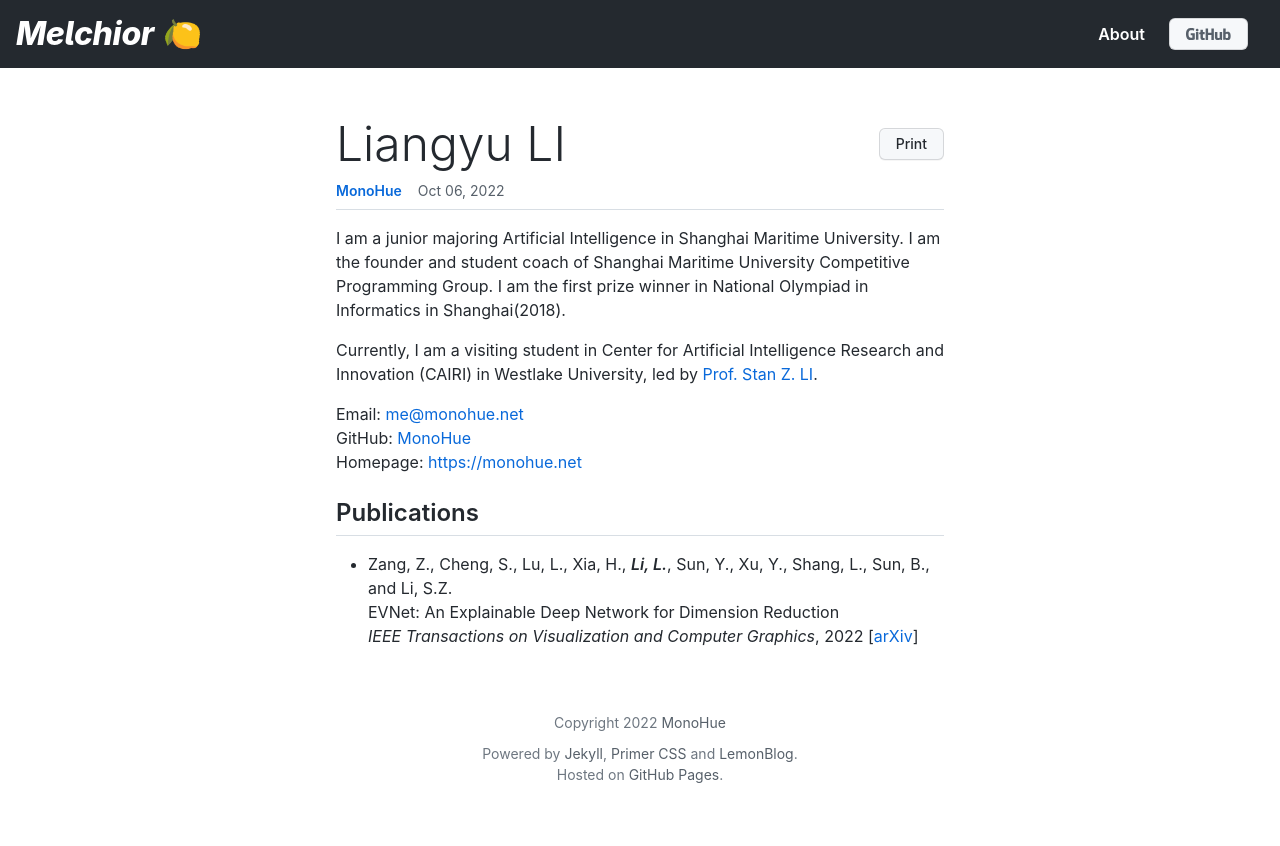
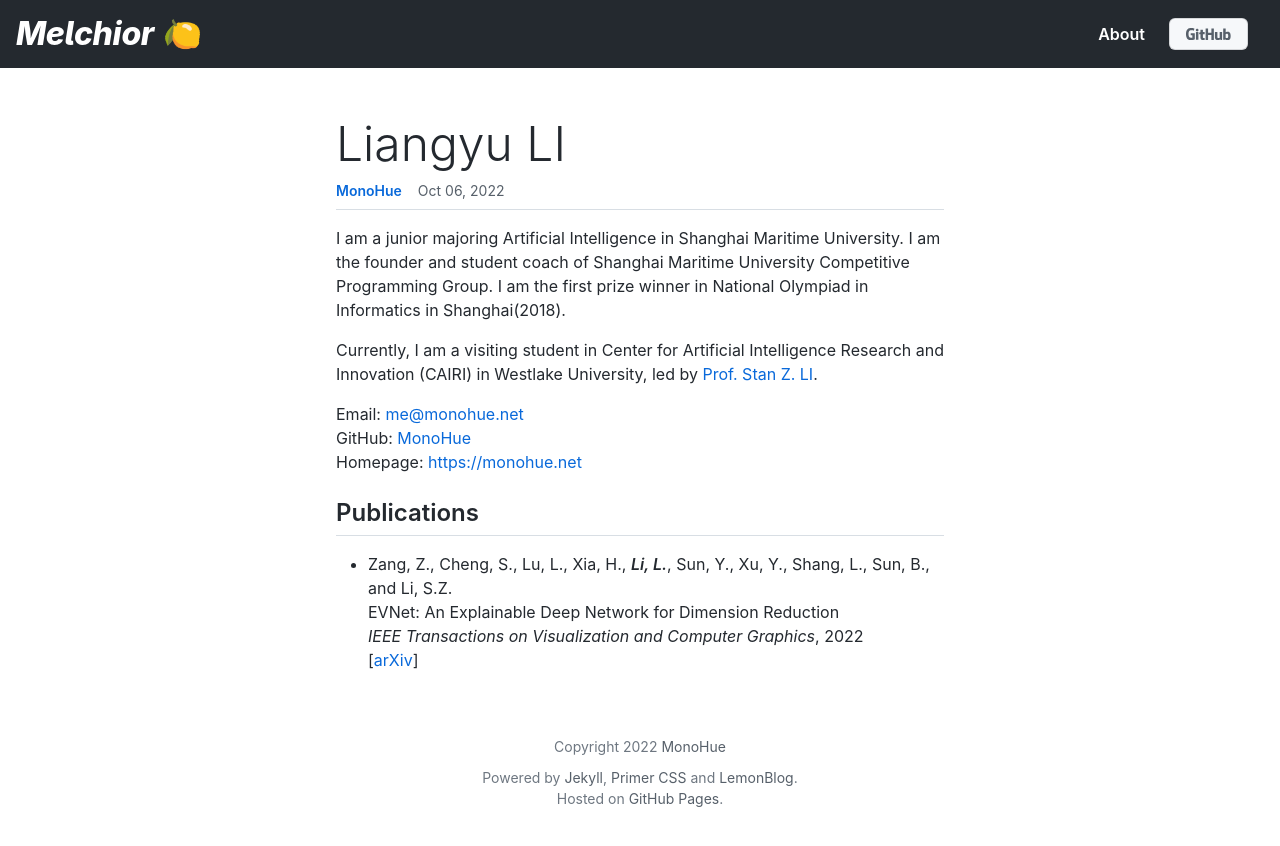
Before and after one commit to MonoHue/Melchior, a Jekyll site: the page built from docs/_posts/2022-10-06-monohue.md, in a window 1280 px wide. Shown: the top 846 px of the page. Built offline with Jekyll 4.4.1, drawn with Linux system fonts in a browser that asks for light colours.

Commit message:
remove print button

```diff
--- a/docs/_layouts/post.html
+++ b/docs/_layouts/post.html
@@ -16,7 +16,6 @@
                                                 href="{{ author.authorlink | prepend: site.baseurl}}"
                                                 title="{{ author.nickname }}"
                                                 class="text-bold mr-3">{{ author.nickname }}</a>{{ page.date | date: "%b %d, %Y" }}</div>
-            <div class="Subhead-actions"><button class="btn" type="button" onClick="window.print()">Print</button></div>
         </div>
 
         <div class="markdown-body">
```
Also changed, not shown: docs/_posts/2022-10-06-monohue.md (line endings or trailing spaces).
